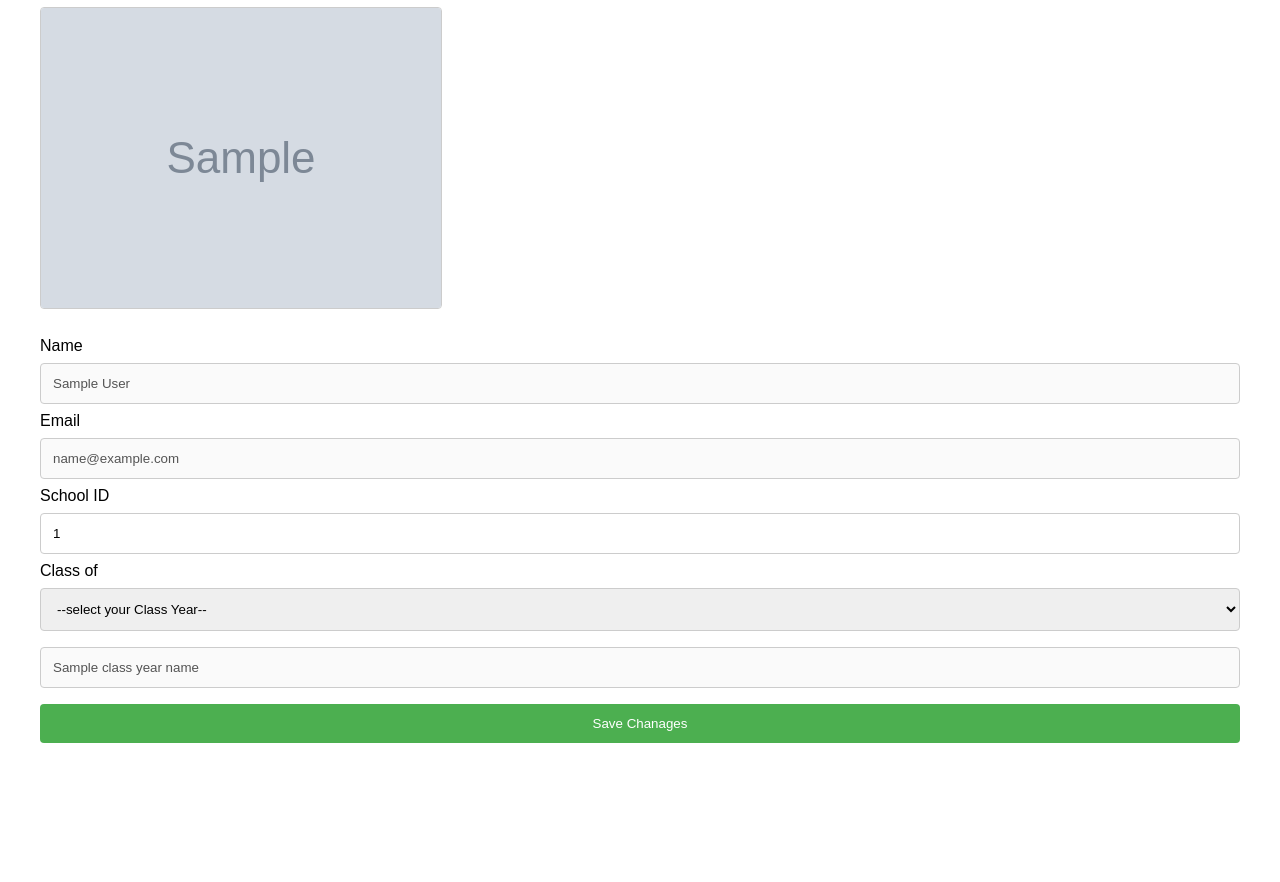
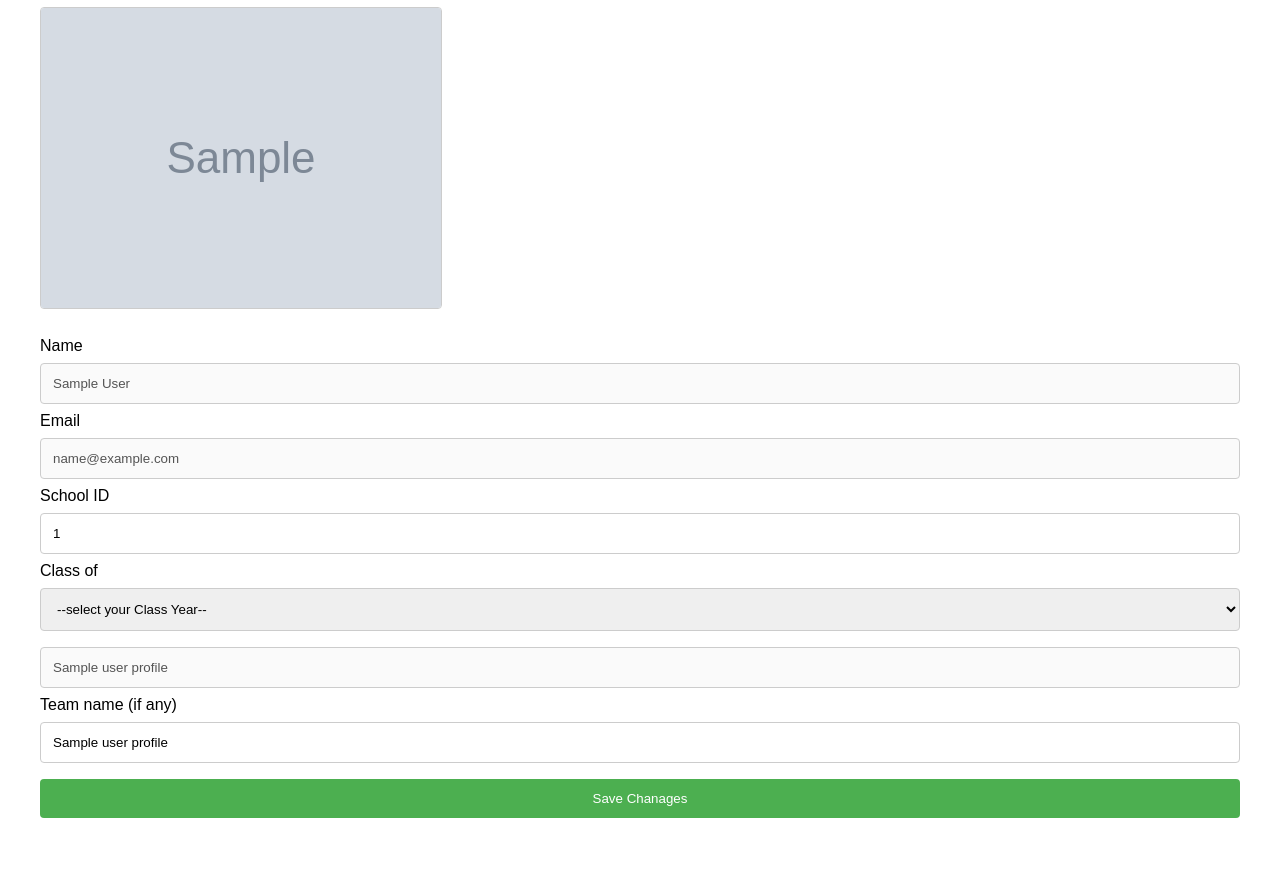
Before and after one commit to zshaiyen/NHS-App, a Flask app: template templates/profile.html in a window 1280 px wide. Shown: the part 207-1089 px from the top of the page. Before the commit the page ends 950 px from the top, so only its background shows below. Run offline with Flask 3, Linux system fonts and the light colour scheme; the template is opened without the code that fills it: most values are stand-ins (such as "Sample title", 1, 10 or a date in 2020); grey boxes marked "Sample" are stand-in pictures.

Commit message:
Added team_name to profile. Senior Cord support.

```diff
--- a/app.py
+++ b/app.py
@@ -98,17 +98,7 @@
         user_categories_rv = []
 
     # Display last 3 verification logs for user
-    query = """SELECT c.name AS category_name, p.name AS period_name, vl.event_name, vl.event_date, vl.event_supervisor, vl.hours_worked, vl.supervisor_signature, vl.location_coords, vl.verification_log_id
-                FROM verification_log vl
-                INNER JOIN app_user u ON u.app_user_id = vl.app_user_id
-                INNER JOIN category c ON c.category_id = vl.category_id
-                INNER JOIN period p ON p.period_id = vl.period_id
-                WHERE u.email = ?
-                ORDER BY verification_log_id DESC
-                LIMIT 3
-            """
-
-    verification_log_rv = app_db.query_db(query, [session['user_email']])
+    verification_log_rv = app_lib.get_verification_logs(session['user_email'], 3)
 
     return render_template(
         "home.html",
@@ -172,8 +162,12 @@
 
         if insert_count == 1:
             # Update summary table
-            app_lib.update_user_category_hours(event_date, category_name, session['organization_id'], session['user_email'])
-            return redirect(url_for('viewlogs'))
+            update_count = app_lib.update_user_category_hours(event_date, category_name, session['organization_id'], session['user_email'])
+
+            if update_count <= 0:
+                return "Failed to update period/category/user summary table"
+
+            return redirect(url_for('home'))
         else:
             ## Handle issue?
             return "Could not save verification log"
@@ -212,19 +206,9 @@
 
     ## Should only show logs for current academic year by default
 
-    # Verification logs for the user
-    query = """SELECT c.name AS category_name, p.name AS period_name, vl.event_name, vl.event_date, vl.event_supervisor, vl.hours_worked, vl.supervisor_signature, vl.location_coords, vl.verification_log_id
-                FROM verification_log vl
-                INNER JOIN app_user u on u.app_user_id = vl.app_user_id
-                INNER JOIN category c on c.category_id = vl.category_id
-                INNER JOIN period p ON p.period_id = vl.period_id
-                WHERE u.email = ?
-                ORDER BY event_date DESC, verification_log_id DESC
-            """
+    verification_log_rv = app_lib.get_verification_logs(session['user_email'])
 
-    verification_log = app_db.query_db(query, [session['user_email']])
-
-    return render_template("viewlogs.html", logs=verification_log)
+    return render_template("viewlogs.html", logs=verification_log_rv)
 
 
 #
@@ -239,39 +223,35 @@
     if request.method == 'POST':
         class_of = request.form.get('class_of')
         school_id = request.form.get('school_id')
+        team_name = request.form.get('team_name')
 
         ## Check for required fields here too (don't rely on <input required>). Flash message back if required fields not filled.
 
-        query = """UPDATE app_user SET class_of = ?, school_id = ?
+        query = """UPDATE app_user SET class_of = ?, school_id = ?, team_name = ?
                     WHERE email = ?
                 """
 
-        updated_count = app_db.update_db(query, [class_of, school_id, session['user_email']])
+        updated_count = app_db.update_db(query, [class_of, school_id, team_name, session['user_email']])
 
         if updated_count <= 0:
             ## Handle issue?
             return "Could not save user profile"
 
     # Display User Profile data. Email and Name come from Session cookie (as reported by Google).
-    query = """SELECT u.photo_url, u.school_id, u.class_of, cy.name as class_year_name
+    query = """SELECT u.photo_url, u.school_id, u.team_name, u.class_of, cy.name as class_year_name
                 FROM app_user u
                 LEFT JOIN class_year cy ON cy.year_num = u.class_of AND cy.organization_id = u.organization_id
                 WHERE
-                u.email = ? AND u.organization_id = ?
+                u.organization_id = ? AND u.email = ?
             """
-    user_profile_rv = app_db.query_db(query, [session['user_email'], session['organization_id']])
+    user_profile_rv = app_db.query_db(query, [session['organization_id'], session['user_email']])
 
     query = "SELECT year_num FROM class_year WHERE organization_id = ? ORDER BY year_num"
     class_years_rv = app_db.query_db(query, [session['organization_id']])
 
     return render_template(
         "profile.html",
-        user_email=session['user_email'],
-        full_name=session['full_name'],
-        photo_url=user_profile_rv[0]['photo_url'],
-        class_of=user_profile_rv[0]['class_of'],
-        school_id=user_profile_rv[0]['school_id'],
-        class_year_name=user_profile_rv[0]['class_year_name'],
+        user_profile=user_profile_rv,
         class_years=class_years_rv
     )
 
--- a/data/nhsapp_schema.sql
+++ b/data/nhsapp_schema.sql
@@ -31,12 +31,14 @@
     junior_hours_required INTEGER,
     senior_visible_flag INTEGER,
     senior_hours_required INTEGER,
+    informational_only_flag INTEGER DEFAULT 0,    -- If 1, cannot be picked for Events but is still displayed on Dashboard (e.g. Senior Cord)
     organization_id INTEGER NOT NULL,
     FOREIGN KEY (organization_id) REFERENCES organization(organization_id),
     UNIQUE(organization_id, name)
 );
 
 CREATE INDEX category_organization_id ON category(organization_id);
+CREATE INDEX category_informational_only_flag ON category(informational_only_flag);
 
 
 CREATE TABLE period (
@@ -62,6 +64,7 @@
     photo_url TEXT,
     class_of TEXT,
     school_id TEXT,
+    team_name TEXT,
     admin_flag INTEGER,
     disabled_flag INTEGER,
     created_at DATETIME DEFAULT CURRENT_TIMESTAMP,
--- a/templates/profile.html
+++ b/templates/profile.html
@@ -119,22 +119,24 @@
 <div class="container">
   <h2>Profile</h2>
   <form action="{{ url_for('profile') }}" method="POST" name="form_profile">
-    <img src="{{photo_url}}" class="profile-pic">
+    <img src="{{ user_profile[0]['photo_url'] }}" class="profile-pic">
     <p>
     <label for="name">Name</label>
-    <input type="text" id="full_name" name="full_name" value="{{ full_name }}" disabled>
+    <input type="text" id="full_name" name="full_name" value="{{ user_profile[0]['full_name'] }}" disabled>
     <label for="email">Email</label>
-    <input type="text" id="user_email" name="user_email" value="{{ user_email }}" disabled>
+    <input type="text" id="user_email" name="user_email" value="{{ user_profile[0]['user_email'] }}" disabled>
     <label for="school_id">School ID</label>
-    <input type="text" id="school_id" name="school_id" value="{{ school_id if school_id }}">
+    <input type="text" id="school_id" name="school_id" value="{{ user_profile[0]['school_id'] if user_profile[0]['school_id'] }}">
     <label for="classyear">Class of</label>
-    <select name="class_of" id="class_of">
+    <select name="class_of" id="class_of" required>
       <option disabled selected value>--select your Class Year--</option>
       {% for class_year in class_years %}
-      <option value="{{ class_year['year_num'] }}" {% if class_of|int == class_year['year_num'] %} selected {% endif %}>{{ class_year['year_num'] }}</option>
+      <option value="{{ class_year['year_num'] }}" {% if user_profile[0]['class_of']|int == class_year['year_num'] %} selected {% endif %}>{{ class_year['year_num'] }}</option>
       {% endfor %}
     </select>
-    <input type="text" disabled value="{{ class_year_name }}" />
+    <input type="text" disabled value="{{ user_profile[0]['class_year_name'] }}" />
+    <label for="team_name">Team name (if any)</label>
+    <input type="text" id="team_name" name="team_name" value="{{ user_profile[0]['team_name'] if user_profile[0]['team_name'] }}">
     <input type="submit" value="Save Chanages" />
   </p>
   </form>
```
Also changed, not shown: app_lib.py (+26 -12 lines), data/nhsapp_data.sql (+4 -4 lines), nightly_tasks.py (+12 -1 lines), templates/home.html (+10 -2 lines).
